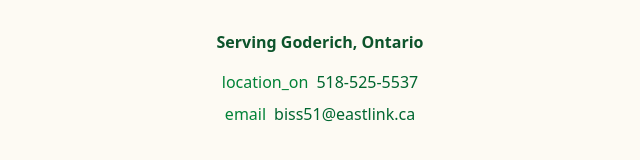
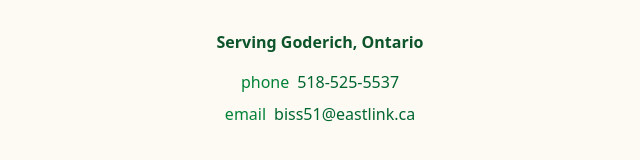
Before and after one commit to Nate5461/dads-website, a React (Vite) app in the folder recovery-road/: page / in a window 1280 px wide. Shown: the part 452-612 px from the top of the page, without its empty margins (320-960 px from the left). Built offline with nearby package versions, Linux system fonts and the light colour scheme.

Commit message:
made changes for deployment

```diff
--- a/recovery-road/src/App.tsx
+++ b/recovery-road/src/App.tsx
@@ -36,7 +36,7 @@ export default function RecoveryRoad() {
         {/* Contact */}
         <div className="space-y-2 text-green-800 mb-10">
           <p className="flex items-center justify-center gap-2 font-sans">
-            <span className="material-icons text-green-700">location_on</span>
+            <span className="material-icons text-green-700">phone</span>
             518-525-5537
           </p>
           <p className="flex items-center justify-center gap-2 font-sans">
--- a/recovery-road/vite.config.ts
+++ b/recovery-road/vite.config.ts
@@ -12,5 +12,5 @@ export default defineConfig({
     }),
     tailwindcss(),
   ],
-  base: '/dads-website/'
+  base: '/'
 })
```
